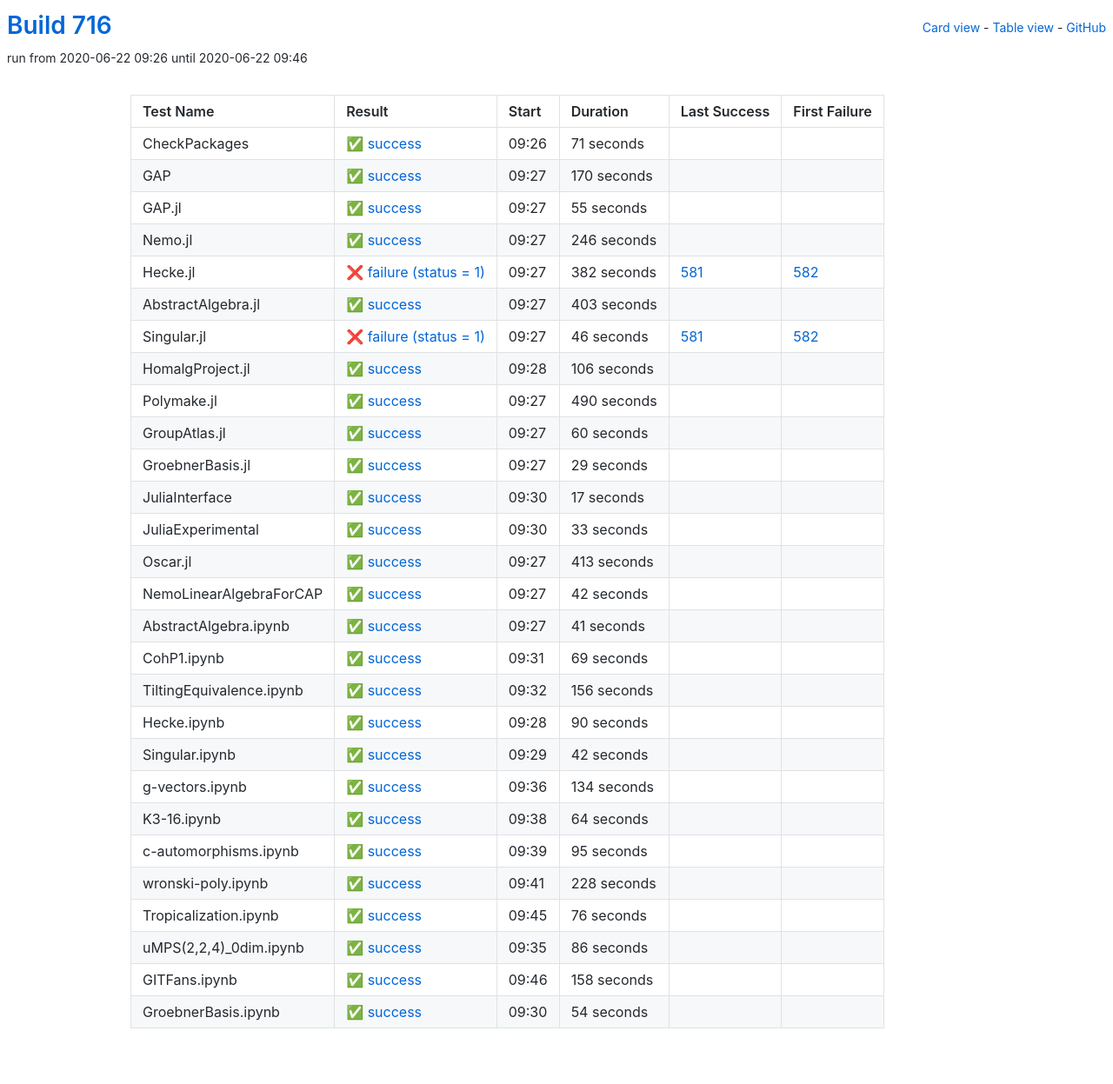
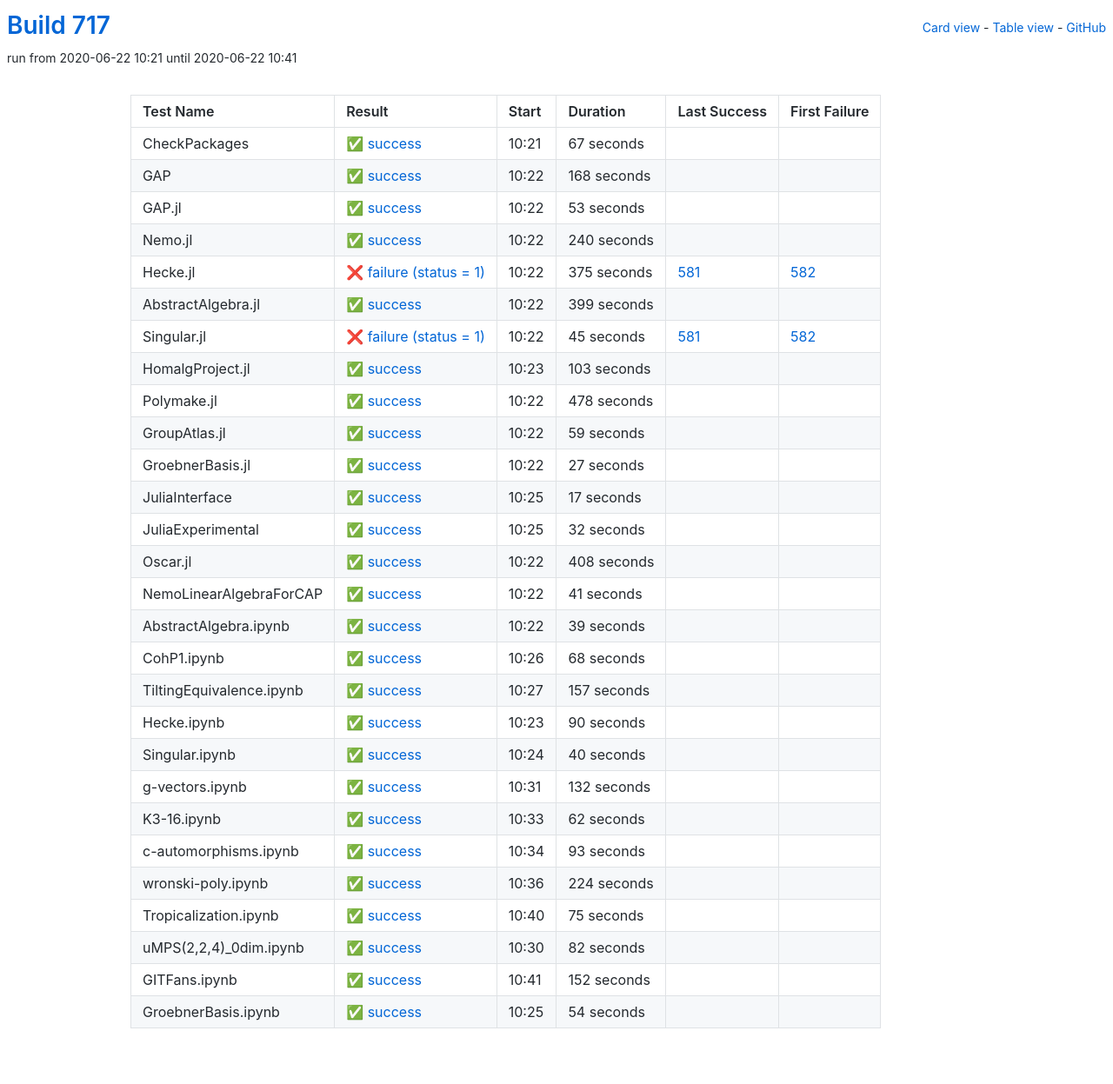
Before and after one commit to oscar-system/oscar-ci-status-1.4, a Jekyll site: the page built from table.html, in a window 1280 px wide. Shown: the whole page at 87% size. Built offline with Jekyll 4.4.1, drawn with Linux system fonts in a browser that asks for light colours.

Commit message:
Build #717

```diff
--- a/_data/ci.yml
+++ b/_data/ci.yml
@@ -1,6 +1,6 @@
 ---
-build: 716
-build_url: https://oscarci.mathematik.uni-kl.de/job/oscar-julia-1.4/716/
+build: 717
+build_url: https://oscarci.mathematik.uni-kl.de/job/oscar-julia-1.4/717/
 job: oscar-julia-1.4
 organization: oscar-system
 repo: oscar-ci-status-1.4
@@ -8,140 +8,140 @@ repourl: https://github.com/oscar-system/oscar-ci-status-1.4
 tests:
 - name: CheckPackages
   id: checkpackages
-  log: https://oscarci.mathematik.uni-kl.de/job/oscar-julia-1.4/716/artifact/logs/build-716/CheckPackages.log
-  start: 2020-06-22 09:26
+  log: https://oscarci.mathematik.uni-kl.de/job/oscar-julia-1.4/717/artifact/logs/build-717/CheckPackages.log
+  start: 2020-06-22 10:21
   success: true
   exitcode: 0
   status: success
-  duration: 71
+  duration: 67
   last_success: false
   last_success_url:
   first_failure: false
   first_failure_url:
 - name: GAP
   id: gap
-  log: https://oscarci.mathematik.uni-kl.de/job/oscar-julia-1.4/716/artifact/logs/build-716/GAP.log
-  start: 2020-06-22 09:27
+  log: https://oscarci.mathematik.uni-kl.de/job/oscar-julia-1.4/717/artifact/logs/build-717/GAP.log
+  start: 2020-06-22 10:22
   success: true
   exitcode: 0
   status: success
-  duration: 170
+  duration: 168
   last_success: false
   last_success_url:
   first_failure: false
   first_failure_url:
 - name: GAP.jl
   id: gap-jl
-  log: https://oscarci.mathematik.uni-kl.de/job/oscar-julia-1.4/716/artifact/logs/build-716/GAP.jl.log
-  start: 2020-06-22 09:27
+  log: https://oscarci.mathematik.uni-kl.de/job/oscar-julia-1.4/717/artifact/logs/build-717/GAP.jl.log
+  start: 2020-06-22 10:22
   success: true
   exitcode: 0
   status: success
-  duration: 55
+  duration: 53
   last_success: false
   last_success_url:
   first_failure: false
   first_failure_url:
 - name: Nemo.jl
   id: nemo-jl
-  log: https://oscarci.mathematik.uni-kl.de/job/oscar-julia-1.4/716/artifact/logs/build-716/Nemo.jl.log
-  start: 2020-06-22 09:27
+  log: https://oscarci.mathematik.uni-kl.de/job/oscar-julia-1.4/717/artifact/logs/build-717/Nemo.jl.log
+  start: 2020-06-22 10:22
   success: true
   exitcode: 0
   status: success
-  duration: 246
+  duration: 240
   last_success: false
   last_success_url:
   first_failure: false
   first_failure_url:
 - name: Hecke.jl
   id: hecke-jl
-  log: https://oscarci.mathematik.uni-kl.de/job/oscar-julia-1.4/716/artifact/logs/build-716/Hecke.jl.log
-  start: 2020-06-22 09:27
+  log: https://oscarci.mathematik.uni-kl.de/job/oscar-julia-1.4/717/artifact/logs/build-717/Hecke.jl.log
+  start: 2020-06-22 10:22
   success: false
   exitcode: 1
   status: failure
-  duration: 382
+  duration: 375
   last_success: 581
   last_success_url: https://oscarci.mathematik.uni-kl.de/job/oscar-julia-1.4/581/
   first_failure: 582
   first_failure_url: https://oscarci.mathematik.uni-kl.de/job/oscar-julia-1.4/582/
 - name: AbstractAlgebra.jl
   id: abstractalgebra-jl
-  log: https://oscarci.mathematik.uni-kl.de/job/oscar-julia-1.4/716/artifact/logs/build-716/AbstractAlgebra.jl.log
-  start: 2020-06-22 09:27
+  log: https://oscarci.mathematik.uni-kl.de/job/oscar-julia-1.4/717/artifact/logs/build-717/AbstractAlgebra.jl.log
+  start: 2020-06-22 10:22
   success: true
   exitcode: 0
   status: success
-  duration: 403
+  duration: 399
   last_success: false
   last_success_url:
   first_failure: false
   first_failure_url:
 - name: Singular.jl
   id: singular-jl
-  log: https://oscarci.mathematik.uni-kl.de/job/oscar-julia-1.4/716/artifact/logs/build-716/Singular.jl.log
-  start: 2020-06-22 09:27
+  log: https://oscarci.mathematik.uni-kl.de/job/oscar-julia-1.4/717/artifact/logs/build-717/Singular.jl.log
+  start: 2020-06-22 10:22
   success: false
   exitcode: 1
   status: failure
-  duration: 46
+  duration: 45
   last_success: 581
   last_success_url: https://oscarci.mathematik.uni-kl.de/job/oscar-julia-1.4/581/
   first_failure: 582
   first_failure_url: https://oscarci.mathematik.uni-kl.de/job/oscar-julia-1.4/582/
 - name: HomalgProject.jl
   id: homalgproject-jl
-  log: https://oscarci.mathematik.uni-kl.de/job/oscar-julia-1.4/716/artifact/logs/build-716/HomalgProject.jl.log
-  start: 2020-06-22 09:28
+  log: https://oscarci.mathematik.uni-kl.de/job/oscar-julia-1.4/717/artifact/logs/build-717/HomalgProject.jl.log
+  start: 2020-06-22 10:23
   success: true
   exitcode: 0
   status: success
-  duration: 106
+  duration: 103
   last_success: false
   last_success_url:
   first_failure: false
   first_failure_url:
 - name: Polymake.jl
   id: polymake-jl
-  log: https://oscarci.mathematik.uni-kl.de/job/oscar-julia-1.4/716/artifact/logs/build-716/Polymake.jl.log
-  start: 2020-06-22 09:27
+  log: https://oscarci.mathematik.uni-kl.de/job/oscar-julia-1.4/717/artifact/logs/build-717/Polymake.jl.log
+  start: 2020-06-22 10:22
   success: true
   exitcode: 0
   status: success
-  duration: 490
+  duration: 478
   last_success: false
   last_success_url:
   first_failure: false
   first_failure_url:
 - name: GroupAtlas.jl
   id: groupatlas-jl
-  log: https://oscarci.mathematik.uni-kl.de/job/oscar-julia-1.4/716/artifact/logs/build-716/GroupAtlas.jl.log
-  start: 2020-06-22 09:27
+  log: https://oscarci.mathematik.uni-kl.de/job/oscar-julia-1.4/717/artifact/logs/build-717/GroupAtlas.jl.log
+  start: 2020-06-22 10:22
   success: true
   exitcode: 0
   status: success
-  duration: 60
+  duration: 59
   last_success: false
   last_success_url:
   first_failure: false
   first_failure_url:
 - name: GroebnerBasis.jl
   id: groebnerbasis-jl
-  log: https://oscarci.mathematik.uni-kl.de/job/oscar-julia-1.4/716/artifact/logs/build-716/GroebnerBasis.jl.log
-  start: 2020-06-22 09:27
+  log: https://oscarci.mathematik.uni-kl.de/job/oscar-julia-1.4/717/artifact/logs/build-717/GroebnerBasis.jl.log
+  start: 2020-06-22 10:22
   success: true
   exitcode: 0
   status: success
-  duration: 29
+  duration: 27
   last_success: false
   last_success_url:
   first_failure: false
   first_failure_url:
 - name: JuliaInterface
   id: juliainterface
-  log: https://oscarci.mathematik.uni-kl.de/job/oscar-julia-1.4/716/artifact/logs/build-716/JuliaInterface.log
-  start: 2020-06-22 09:30
+  log: https://oscarci.mathematik.uni-kl.de/job/oscar-julia-1.4/717/artifact/logs/build-717/JuliaInterface.log
+  start: 2020-06-22 10:25
   success: true
   exitcode: 0
   status: success
@@ -152,44 +152,32 @@ tests:
   first_failure_url:
 - name: JuliaExperimental
   id: juliaexperimental
-  log: https://oscarci.mathematik.uni-kl.de/job/oscar-julia-1.4/716/artifact/logs/build-716/JuliaExperimental.log
-  start: 2020-06-22 09:30
+  log: https://oscarci.mathematik.uni-kl.de/job/oscar-julia-1.4/717/artifact/logs/build-717/JuliaExperimental.log
+  start: 2020-06-22 10:25
   success: true
   exitcode: 0
   status: success
-  duration: 33
+  duration: 32
   last_success: false
   last_success_url:
   first_failure: false
   first_failure_url:
 - name: Oscar.jl
   id: oscar-jl
-  log: https://oscarci.mathematik.uni-kl.de/job/oscar-julia-1.4/716/artifact/logs/build-716/Oscar.jl.log
-  start: 2020-06-22 09:27
+  log: https://oscarci.mathematik.uni-kl.de/job/oscar-julia-1.4/717/artifact/logs/build-717/Oscar.jl.log
+  start: 2020-06-22 10:22
   success: true
   exitcode: 0
   status: success
-  duration: 413
+  duration: 408
   last_success: false
   last_success_url:
   first_failure: false
   first_failure_url:
 - name: NemoLinearAlgebraForCAP
   id: nemolinearalgebraforcap
-  log: https://oscarci.mathematik.uni-kl.de/job/oscar-julia-1.4/716/artifact/logs/build-716/NemoLinearAlgebraForCAP.log
-  start: 2020-06-22 09:27
-  success: true
-  exitcode: 0
-  status: success
-  duration: 42
-  last_success: false
-  last_success_url:
-  first_failure: false
-  first_failure_url:
-- name: AbstractAlgebra.ipynb
-  id: abstractalgebra-ipynb
-  log: https://oscarci.mathematik.uni-kl.de/job/oscar-julia-1.4/716/artifact/logs/build-716/AbstractAlgebra.ipynb.log
-  start: 2020-06-22 09:27
+  log: https://oscarci.mathematik.uni-kl.de/job/oscar-julia-1.4/717/artifact/logs/build-717/NemoLinearAlgebraForCAP.log
+  start: 2020-06-22 10:22
   success: true
   exitcode: 0
   status: success
@@ -198,34 +186,46 @@ tests:
   last_success_url:
   first_failure: false
   first_failure_url:
-- name: CohP1.ipynb
-  id: cohp1-ipynb
-  log: https://oscarci.mathematik.uni-kl.de/job/oscar-julia-1.4/716/artifact/logs/build-716/CohP1.ipynb.log
-  start: 2020-06-22 09:31
+- name: AbstractAlgebra.ipynb
+  id: abstractalgebra-ipynb
+  log: https://oscarci.mathematik.uni-kl.de/job/oscar-julia-1.4/717/artifact/logs/build-717/AbstractAlgebra.ipynb.log
+  start: 2020-06-22 10:22
   success: true
   exitcode: 0
   status: success
-  duration: 69
+  duration: 39
+  last_success: false
+  last_success_url:
+  first_failure: false
+  first_failure_url:
+- name: CohP1.ipynb
+  id: cohp1-ipynb
+  log: https://oscarci.mathematik.uni-kl.de/job/oscar-julia-1.4/717/artifact/logs/build-717/CohP1.ipynb.log
+  start: 2020-06-22 10:26
+  success: true
+  exitcode: 0
+  status: success
+  duration: 68
   last_success: false
   last_success_url:
   first_failure: false
   first_failure_url:
 - name: TiltingEquivalence.ipynb
   id: tiltingequivalence-ipynb
-  log: https://oscarci.mathematik.uni-kl.de/job/oscar-julia-1.4/716/artifact/logs/build-716/TiltingEquivalence.ipynb.log
-  start: 2020-06-22 09:32
+  log: https://oscarci.mathematik.uni-kl.de/job/oscar-julia-1.4/717/artifact/logs/build-717/TiltingEquivalence.ipynb.log
+  start: 2020-06-22 10:27
   success: true
   exitcode: 0
   status: success
-  duration: 156
+  duration: 157
   last_success: false
   last_success_url:
   first_failure: false
   first_failure_url:
 - name: Hecke.ipynb
   id: hecke-ipynb
-  log: https://oscarci.mathematik.uni-kl.de/job/oscar-julia-1.4/716/artifact/logs/build-716/Hecke.ipynb.log
-  start: 2020-06-22 09:28
+  log: https://oscarci.mathematik.uni-kl.de/job/oscar-julia-1.4/717/artifact/logs/build-717/Hecke.ipynb.log
+  start: 2020-06-22 10:23
   success: true
   exitcode: 0
   status: success
@@ -236,104 +236,104 @@ tests:
   first_failure_url:
 - name: Singular.ipynb
   id: singular-ipynb
-  log: https://oscarci.mathematik.uni-kl.de/job/oscar-julia-1.4/716/artifact/logs/build-716/Singular.ipynb.log
-  start: 2020-06-22 09:29
+  log: https://oscarci.mathematik.uni-kl.de/job/oscar-julia-1.4/717/artifact/logs/build-717/Singular.ipynb.log
+  start: 2020-06-22 10:24
   success: true
   exitcode: 0
   status: success
-  duration: 42
+  duration: 40
   last_success: false
   last_success_url:
   first_failure: false
   first_failure_url:
 - name: g-vectors.ipynb
   id: g-vectors-ipynb
-  log: https://oscarci.mathematik.uni-kl.de/job/oscar-julia-1.4/716/artifact/logs/build-716/g-vectors.ipynb.log
-  start: 2020-06-22 09:36
+  log: https://oscarci.mathematik.uni-kl.de/job/oscar-julia-1.4/717/artifact/logs/build-717/g-vectors.ipynb.log
+  start: 2020-06-22 10:31
   success: true
   exitcode: 0
   status: success
-  duration: 134
+  duration: 132
   last_success: false
   last_success_url:
   first_failure: false
   first_failure_url:
 - name: K3-16.ipynb
   id: k3-16-ipynb
-  log: https://oscarci.mathematik.uni-kl.de/job/oscar-julia-1.4/716/artifact/logs/build-716/K3-16.ipynb.log
-  start: 2020-06-22 09:38
+  log: https://oscarci.mathematik.uni-kl.de/job/oscar-julia-1.4/717/artifact/logs/build-717/K3-16.ipynb.log
+  start: 2020-06-22 10:33
   success: true
   exitcode: 0
   status: success
-  duration: 64
+  duration: 62
   last_success: false
   last_success_url:
   first_failure: false
   first_failure_url:
 - name: c-automorphisms.ipynb
   id: c-automorphisms-ipynb
-  log: https://oscarci.mathematik.uni-kl.de/job/oscar-julia-1.4/716/artifact/logs/build-716/c-automorphisms.ipynb.log
-  start: 2020-06-22 09:39
+  log: https://oscarci.mathematik.uni-kl.de/job/oscar-julia-1.4/717/artifact/logs/build-717/c-automorphisms.ipynb.log
+  start: 2020-06-22 10:34
   success: true
   exitcode: 0
   status: success
-  duration: 95
+  duration: 93
   last_success: false
   last_success_url:
   first_failure: false
   first_failure_url:
 - name: wronski-poly.ipynb
   id: wronski-poly-ipynb
-  log: https://oscarci.mathematik.uni-kl.de/job/oscar-julia-1.4/716/artifact/logs/build-716/wronski-poly.ipynb.log
-  start: 2020-06-22 09:41
+  log: https://oscarci.mathematik.uni-kl.de/job/oscar-julia-1.4/717/artifact/logs/build-717/wronski-poly.ipynb.log
+  start: 2020-06-22 10:36
   success: true
   exitcode: 0
   status: success
-  duration: 228
+  duration: 224
   last_success: false
   last_success_url:
   first_failure: false
   first_failure_url:
 - name: Tropicalization.ipynb
   id: tropicalization-ipynb
-  log: https://oscarci.mathematik.uni-kl.de/job/oscar-julia-1.4/716/artifact/logs/build-716/Tropicalization.ipynb.log
-  start: 2020-06-22 09:45
+  log: https://oscarci.mathematik.uni-kl.de/job/oscar-julia-1.4/717/artifact/logs/build-717/Tropicalization.ipynb.log
+  start: 2020-06-22 10:40
   success: true
   exitcode: 0
   status: success
-  duration: 76
+  duration: 75
   last_success: false
   last_success_url:
   first_failure: false
   first_failure_url:
 - name: uMPS(2,2,4)_0dim.ipynb
   id: umps-2-2-4-0dim-ipynb
-  log: https://oscarci.mathematik.uni-kl.de/job/oscar-julia-1.4/716/artifact/logs/build-716/uMPS-2-2-4-_0dim.ipynb.log
-  start: 2020-06-22 09:35
+  log: https://oscarci.mathematik.uni-kl.de/job/oscar-julia-1.4/717/artifact/logs/build-717/uMPS-2-2-4-_0dim.ipynb.log
+  start: 2020-06-22 10:30
   success: true
   exitcode: 0
   status: success
-  duration: 86
+  duration: 82
   last_success: false
   last_success_url:
   first_failure: false
   first_failure_url:
 - name: GITFans.ipynb
   id: gitfans-ipynb
-  log: https://oscarci.mathematik.uni-kl.de/job/oscar-julia-1.4/716/artifact/logs/build-716/GITFans.ipynb.log
-  start: 2020-06-22 09:46
+  log: https://oscarci.mathematik.uni-kl.de/job/oscar-julia-1.4/717/artifact/logs/build-717/GITFans.ipynb.log
+  start: 2020-06-22 10:41
   success: true
   exitcode: 0
   status: success
-  duration: 158
+  duration: 152
   last_success: false
   last_success_url:
   first_failure: false
   first_failure_url:
 - name: GroebnerBasis.ipynb
   id: groebnerbasis-ipynb
-  log: https://oscarci.mathematik.uni-kl.de/job/oscar-julia-1.4/716/artifact/logs/build-716/GroebnerBasis.ipynb.log
-  start: 2020-06-22 09:30
+  log: https://oscarci.mathematik.uni-kl.de/job/oscar-julia-1.4/717/artifact/logs/build-717/GroebnerBasis.ipynb.log
+  start: 2020-06-22 10:25
   success: true
   exitcode: 0
   status: success
```
Also changed, not shown: README.md.
